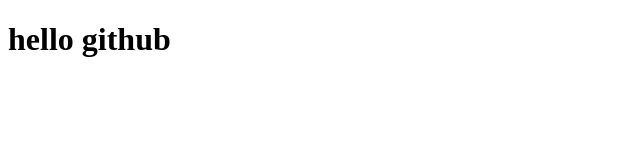
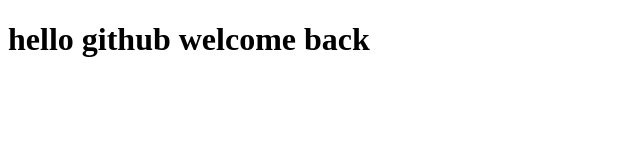
Before and after one commit to haniyabanu48/dummy, a plain HTML site: page index.html in a window 1280 px wide. Shown: the whole page, without its empty margins (0-640 px from the left). Drawn offline with Linux system fonts and the light colour scheme.

Commit message:
return commit

```diff
--- a/index.html
+++ b/index.html
@@ -6,6 +6,6 @@
     <title>Document</title>
 </head>
 <body>
-    <h1>hello github</h1>
+    <h1>hello github welcome back</h1>
 </body>
 </html>
```
